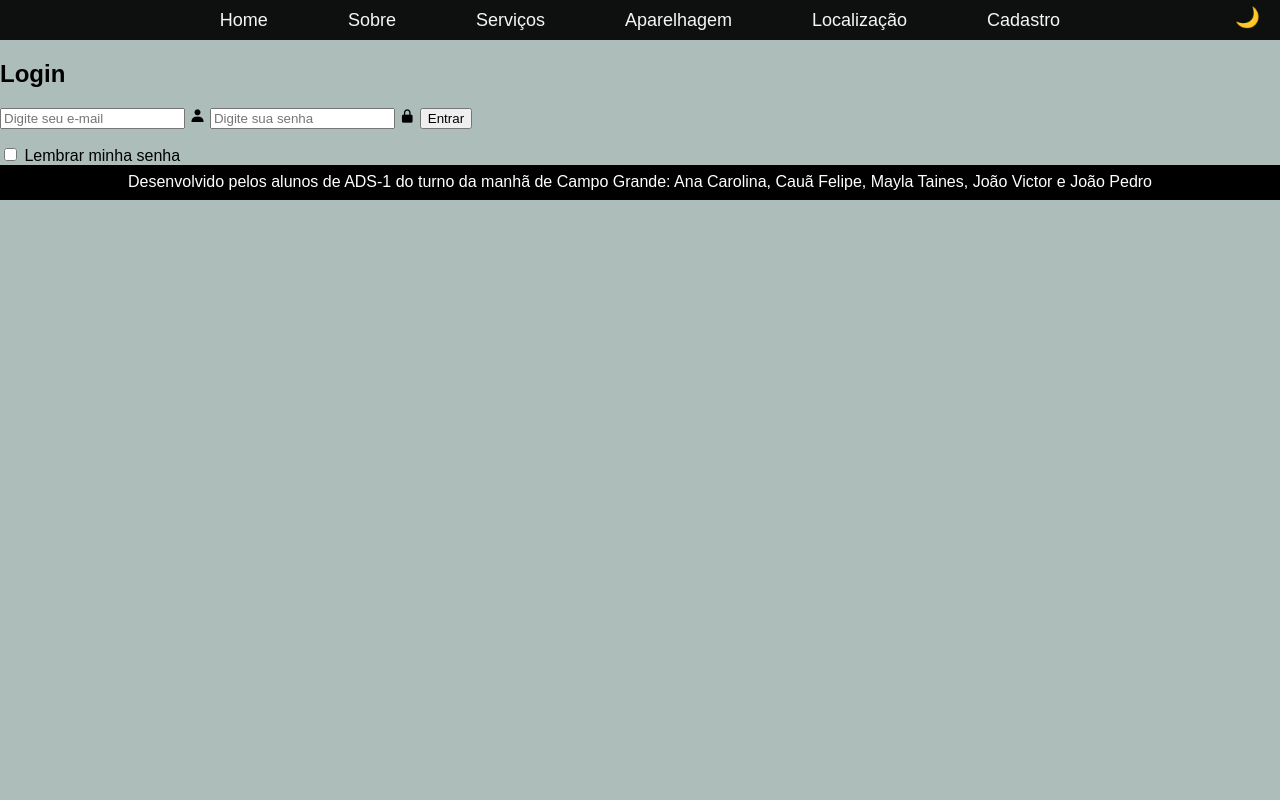
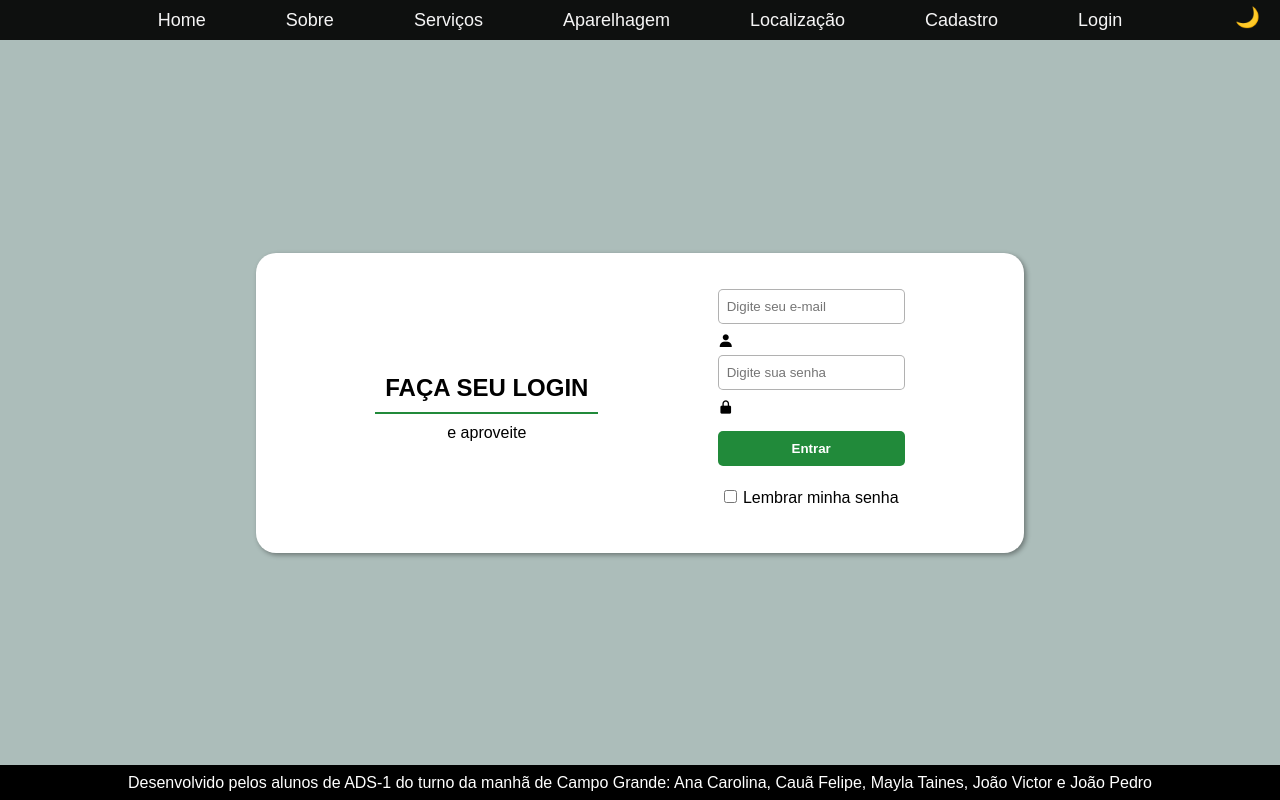
Before and after one commit to shiedart/Projeto, a plain HTML site: page html/login.html in a window 1280 px wide. Drawn offline with nearby package versions, Linux system fonts and the light colour scheme.

Commit message:
Add files via upload

```diff
--- /dev/null
+++ b/css/estiloLogin.css
@@ -0,0 +1,115 @@
+@charset "UTF-8";
+
+* {
+    margin: 0px;
+    padding: 0px;
+    box-sizing: border-box;
+}
+
+body {
+    height: 100vh;
+    display: flex;
+    flex-direction: column;
+    justify-content: space-between;
+}
+
+div.loginBox {
+    margin: auto;
+    background-color: white;
+    width: 60%;
+    height: 300px;
+    border-radius: 20px;
+    box-shadow: 2px 2px 5px rgba(0, 0, 0, 0.377);
+}
+
+form {
+    display: flex;
+    justify-content: space-evenly;
+    align-items: center;
+    height: 100%;
+}
+
+div.titulo {
+    text-align: center;
+}
+
+div.titulo h2 {
+    border: 2px solid #218A3A;
+    border-top: none;
+    border-left: none;
+    border-right: none;
+    padding: 10px;
+}
+
+div.titulo p {
+    margin-top: 10px;
+}
+
+div.inputs {
+    display: flex;
+    flex-direction: column;
+    justify-content: space-evenly;
+    height: 80%;
+}
+
+div.inputs input {
+    height: 35px;
+    border-radius: 5px;
+    padding-left: 8px;
+    border: 1px solid rgba(128, 128, 128, 0.61);
+    margin-bottom: 2px;
+}
+
+div.inputs button {
+    margin-top: 10px;
+    height: 35px;
+    border-radius: 5px;
+    border: none;
+    background-color: #218A3A;
+    color: white;
+    font-weight: bold;
+    cursor: pointer;
+    transition: background-color 0.2s ease, transform 0.1s ease;
+}
+
+div.inputs button:hover {
+    background-color: #196b2d;
+}
+
+div.inputs button:active {
+    transform: scale(0.97);
+}
+
+div.inputs label {
+    display: flex;
+    align-items: center;
+    justify-content: space-evenly;
+}
+
+body.dark-mode div.loginBox {
+    background-color: #1e2a38;
+    color: white;
+}
+
+body.dark-mode div.titulo h2 {
+    color: white;
+    border-color: #4caf70;
+}
+
+body.dark-mode div.titulo p {
+    color: #ccc;
+}
+
+body.dark-mode div.inputs input {
+    background-color: #2c3e50;
+    color: white;
+    border-color: #4caf70;
+}
+
+body.dark-mode div.inputs input::placeholder {
+    color: #aaa;
+}
+
+body.dark-mode div.inputs label {
+    color: #ccc;
+}
--- a/css/estilogeral.css
+++ b/css/estilogeral.css
@@ -90,6 +90,8 @@ body.dark-mode .slider::after {
     background: rgba(0, 0, 0, 0.5);
 }
 
+
+
 footer {
     background-color: black;
     color: white;
--- a/css/estilohome.css
+++ b/css/estilohome.css
@@ -4,7 +4,7 @@
     background:white;
     width: 85%;
     margin: 120px auto;
-    padding: 50px;
+    padding: 100px;
     border-radius: 30px;
     text-align: center;
     box-shadow:0 10px 25px rgba(0,0,0,0.12);
--- a/html/login.html
+++ b/html/login.html
@@ -6,13 +6,14 @@
     <link href="https://unpkg.com/boxicons@2.1.4/css/boxicons.min.css"
     rel="stylesheet">
     <link rel="stylesheet" href="../css/estilogeral.css">
-    <link rel="stylesheet" href="../css/estliologin.css">
+    <link rel="stylesheet" href="../css/estiloLogin.css">
     <link rel="shortcut icon" href="../imagens/favicon.jpeg" type="image/x-icon">
     <script src="../js/darkmode.js" defer></script>
     <script src="../js/login.js" defer></script>
     <title>Recomeço Login</title>
 </head>
 <body>
+
     <nav>
         <a href="../index.html">Home</a>
         <a href="sobre.html">Sobre</a>
@@ -20,18 +21,23 @@ rel="stylesheet">
         <a href="aparelhagem.html">Aparelhagem</a>
         <a href="localizacao.html">Localização</a>
         <a href="cadastro.html">Cadastro</a>
+        <a href="login.html">Login</a>
         <button id="modoEscuro">🌙</button>
     </nav>
+
     <div class="loginBox">
+
         <form id="formLogin">
-        <h2>Login</h2>
+            <div class="titulo">
+                <h2>FAÇA SEU LOGIN</h2>
+                <p>e aproveite</p>
+            </div>
+            <div class="inputs">
                 <input type="email" id="email" placeholder="Digite seu e-mail">
                 <i class="bx bxs-user"></i>
                 <input type="password" id="senha" placeholder="Digite sua senha">
                 <i class="bx bxs-lock-alt"></i>
-        <button type="submit">
-            Entrar
-        </button>
+                <button type="submit">Entrar</button>
                 <p id="mensagem"></p>
                 <div>
                     <label>
@@ -39,12 +45,16 @@ rel="stylesheet">
                             Lembrar minha senha
                     </label>
                 </div>
+            </div>
         </form>
     </div>
+
     <footer>
+
         <p>
             Desenvolvido pelos alunos de ADS-1 do turno da manhã de Campo Grande: Ana Carolina, Cauã Felipe, Mayla Taines, João Victor e João Pedro
         </p>
+
     </footer>
 </body>
 </html>
--- a/js/localizacao.js
+++ b/js/localizacao.js
@@ -1,3 +1,5 @@
+const usuarioLogado = verificarLogin();
+
 navigator.geolocation.getCurrentPosition(
     async (posicao) => {
 
```
Also changed, not shown: html/aparelhagem.html (+2 -0 lines), html/cadastro.html (+1 -0 lines), html/localizacao.html (+2 -1 lines), html/serviços.html (+2 -1 lines), html/sobre.html (+2 -1 lines), index.html (+2 -1 lines), js/autenticacao.js (added, +14 -0 lines). Lines whose indentation alone changed are shown as unchanged.
